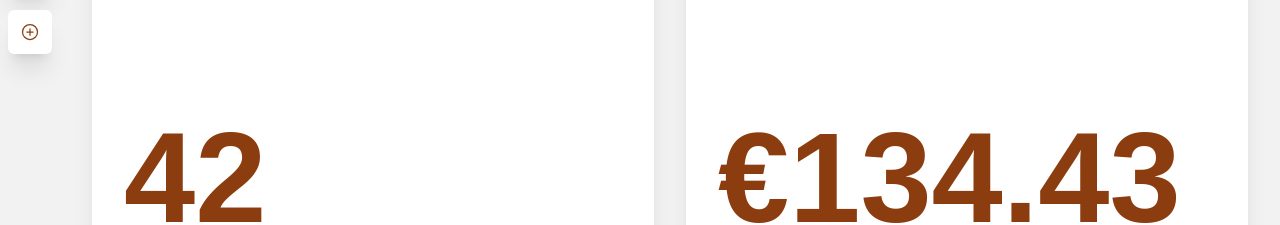
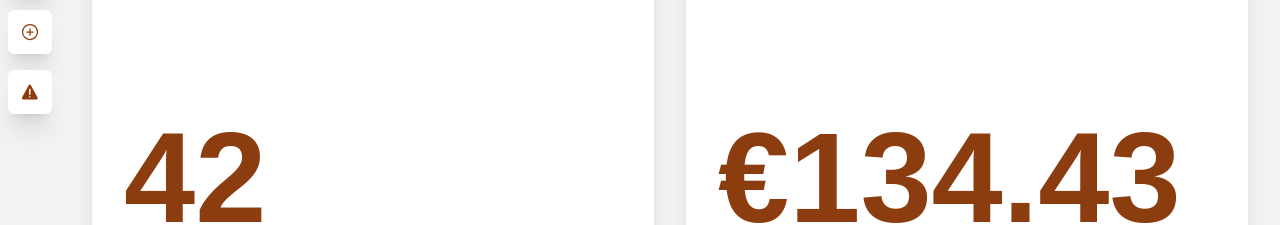
Before and after one commit to dffrs/purchase-tracker, a React (Vite) app in the folder fe/: page /home in a window 1280 px wide. Shown: the part 142-367 px from the top of the page. Built offline with nearby package versions, Linux system fonts and the light colour scheme.

Commit message:
[wip] Toasts

```diff
--- a/fe/src/App.tsx
+++ b/fe/src/App.tsx
@@ -1,5 +1,10 @@
-import { IoAddCircleOutline, IoHome, IoSearch } from "react-icons/io5";
-import { Button, Icon, Layout } from "./components";
+import {
+  IoAddCircleOutline,
+  IoHome,
+  IoSearch,
+  IoWarning,
+} from "react-icons/io5";
+import { Button, Icon, Layout, useToast } from "./components";
 import { Routes, Route, Link } from "react-router";
 import { Home, Search } from "./pages";
 import { useState } from "react";
@@ -8,6 +13,7 @@ import { AddDialog } from "./dialogs/";
 function App() {
   // TODO: isolate me
   const [dialogOpen, setDialogOpen] = useState(() => false);
+  const { createToast } = useToast();
 
   return (
     <main className="w-screen h-screen bg-primary">
@@ -43,6 +49,16 @@ function App() {
                   </Icon>
                 </Button>
               </li>
+              <li className="flex flex-row gap-x-2 items-center">
+                <Button
+                  className="bg-secondary rounded p-3"
+                  onClick={createToast}
+                >
+                  <Icon title="Test" className="text-xl">
+                    <IoWarning />
+                  </Icon>
+                </Button>
+              </li>
             </ul>
           </aside>
           <section className="flex items-center justify-center p-8">
--- a/fe/src/components/index.ts
+++ b/fe/src/components/index.ts
@@ -6,3 +6,4 @@ export { Graph } from "./graph";
 export { Input } from "./inputs";
 export { Autocomplete, type ACOption } from "./autocomplete";
 export { Accordion } from "./accordion";
+export * from "./toast";
--- /dev/null
+++ b/fe/src/components/toast.tsx
@@ -0,0 +1,41 @@
+import {
+  createContext,
+  FunctionComponent,
+  PropsWithChildren,
+  useContext,
+  useState,
+} from "react";
+
+type ToastCtx = {
+  createToast: () => void;
+};
+
+const ToastContext = createContext<ToastCtx | null>(null);
+
+export const useToast = () => {
+  const ctx = useContext(ToastContext);
+  if (!ctx) throw Error("ToastContext was not found");
+
+  return ctx;
+};
+
+export const ToastProvider: FunctionComponent<PropsWithChildren> = ({
+  children,
+}) => {
+  const [toasts, setToasts] = useState<any[]>(() => []);
+
+  const createToast = () => {
+    setToasts((prev) => [...prev, (prev.at(-1) ?? 0) + 1]);
+  };
+
+  return (
+    <ToastContext.Provider value={{ createToast }}>
+      {children}
+      <ul className="absolute bottom-10 left-[50%] max-h-80 p-2 flex flex-col gap-y-4">
+        {toasts?.map((toast, i) => {
+          return <li className="bg-contrast">toast {i + 1}</li>;
+        })}
+      </ul>
+    </ToastContext.Provider>
+  );
+};
--- a/fe/src/main.tsx
+++ b/fe/src/main.tsx
@@ -4,11 +4,14 @@ import App from "./App";
 
 import "./index.css";
 import { BrowserRouter } from "react-router";
+import { ToastProvider } from "./components";
 
 ReactDOM.createRoot(document.getElementById("root") as HTMLElement).render(
   <React.StrictMode>
-    <BrowserRouter>
-      <App />
-    </BrowserRouter>
+    <ToastProvider>
+      <BrowserRouter>
+        <App />
+      </BrowserRouter>
+    </ToastProvider>
   </React.StrictMode>,
 );
```
